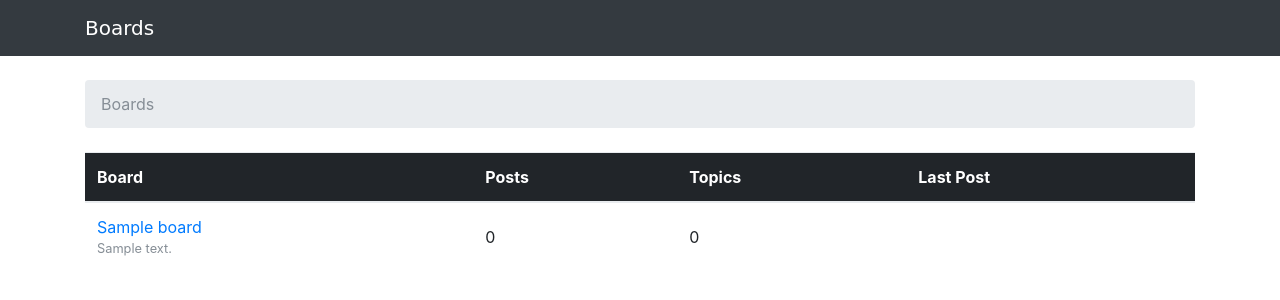
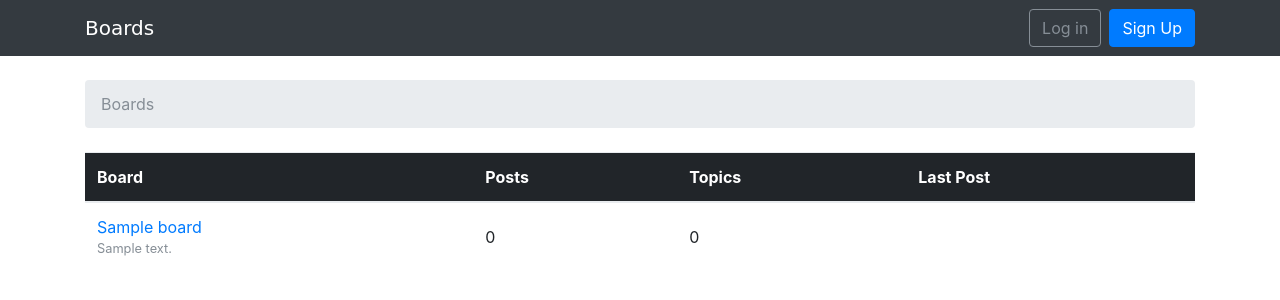
Before and after one commit to curious725/sibt-django-guide, a Django app: template myproject/templates/boards/home.html in a window 1280 px wide. Shown: the top 300 px of the page. Run offline with Django 3.2, Linux system fonts and the light colour scheme; the template is opened without the code that fills it: most values are stand-ins (such as "Sample title", 1, 10 or a date in 2020); some libraries are stand-ins or nearby versions; some web fonts are replaced.

Commit message:
show dropdown menu only for logged in users and for not logged in users links to login or sign up

```diff
--- a/myproject/templates/base.html
+++ b/myproject/templates/base.html
@@ -22,9 +22,34 @@
         <span class="navbar-toggler-icon"></span>
       </button>
       <div class="collapse navbar-collapse" id="mainMenu">
-        <ul class="navbar-nav ml-auto">
-          <a href="#" class="nav-link">{{ user.username }}</a>
-        </ul>
+        {% if user.is_authenticated %}
+          <ul class="navbar-nav ml-auto">
+            <li class="nav-item dropdown">
+              <a class="nav-link dropdown-toggle" href="#" id="userMenu"
+                data-toggle="dropdown" aria-haspopup="true"
+                aria-expanded="false">
+                {{ user.username }}
+              </a>
+              <div class="dropdown-menu dropdown-menu-right"
+                aria-labelledby="userMenu">
+                <a href="#" class="dropdown-item">My account</a>
+                <a class="dropdown-item" href="#">Change password</a>
+                <div class="dropdown-divider"></div>
+                <a class="dropdown-item" href="{% url 'accounts:logout' %}">
+                Log out
+                </a>
+              </div>
+            </li>
+          </ul>
+        {% else %}
+          <div  class="form-inline ml-auto">
+            <a href="#" class="btn btn-outline-secondary">Log in</a>
+            <a href="{% url 'accounts:signup' %}" class="btn btn-primary ml-2">
+              Sign Up
+            </a>
+          </div>
+        {% endif %}
+
       </div>
     </div>
   </nav>
```
